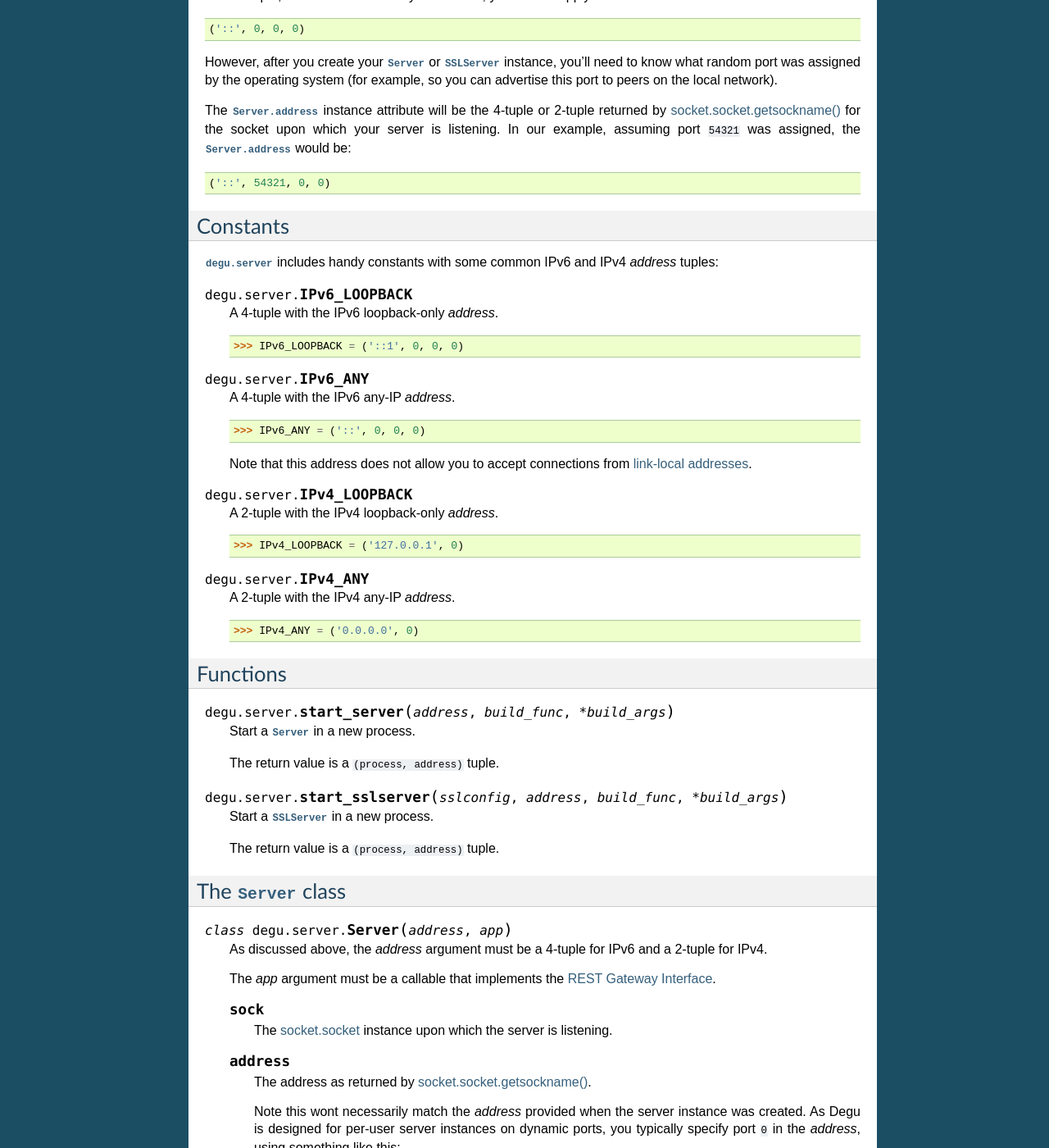
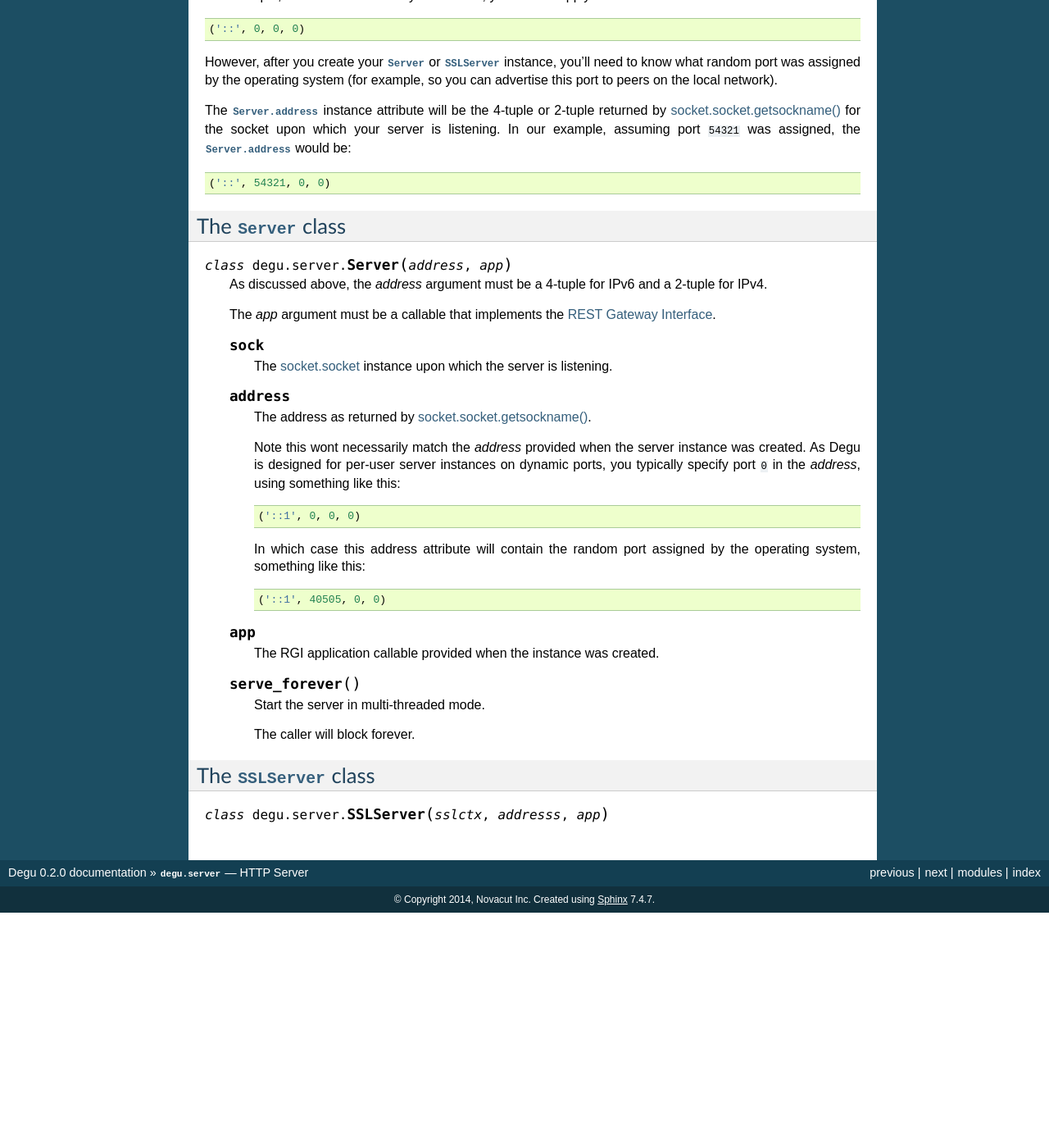
Before and after one commit to json420/degu, a Sphinx documentation site: the page built from doc/degu.server.rst, in a window 1280 px wide and 1400 px high, scrolled down 1180 px. Shown: the whole window at 82% size. Built offline with Sphinx 7.4.7, drawn with Linux system fonts in a browser that asks for light colours; after the commit the page ends 2293 px from its top, so only the background shows below that; some of the changed text lies outside the part shown.

Commit message:
Update docs to reflect that start_server(), start_sslserver(), and IP constants moved from degu.server to degu

```diff
--- a/doc/degu.server.rst
+++ b/doc/degu.server.rst
@@ -25,9 +25,9 @@ And then start the server by calling :meth:`Server.serve_forever()`.
 However, note that :meth:`Server.serve_forever()` will block the calling thread
 forever.  When embedding Degu in desktop and mobile applications, it's best to
 run your server in its own `multiprocessing.Process`_, which you can easily do
-using the :func:`start_server()` helper function, for example:
+using the :func:`degu.start_server()` helper function, for example:
 
->>> from degu.server import start_server
+>>> from degu import start_server
 >>> (process, address) = start_server(('::1', 0, 0, 0), None, hello_world_app)
 
 You can create a suitable :class:`degu.client.Client` instance with the returned
@@ -85,60 +85,6 @@ the :attr:`Server.address` would be::
     ('::', 54321, 0, 0)
 
 
-Constants
----------
-
-:mod:`degu.server` includes handy constants with some common IPv6 and IPv4
-*address* tuples:
-
-.. data:: IPv6_LOOPBACK
-
-    A 4-tuple with the IPv6 loopback-only *address*.
-
-    >>> IPv6_LOOPBACK = ('::1', 0, 0, 0)
-
-
-.. data:: IPv6_ANY
-
-    A 4-tuple with the IPv6 any-IP *address*.
-
-    >>> IPv6_ANY = ('::', 0, 0, 0)
-
-    Note that this address does not allow you to accept connections from
-    `link-local addresses`_.
-
-
-.. data:: IPv4_LOOPBACK
-
-    A 2-tuple with the IPv4 loopback-only *address*.
-
-    >>> IPv4_LOOPBACK = ('127.0.0.1', 0)
-
-
-.. data:: IPv4_ANY
-
-    A 2-tuple with the IPv4 any-IP *address*.
-
-    >>> IPv4_ANY = ('0.0.0.0', 0)
-
-
-Functions
----------
-
-.. function:: start_server(address, build_func, *build_args)
-
-    Start a :class:`Server` in a new process.
-
-    The return value is a ``(process, address)`` tuple.
-
-
-.. function:: start_sslserver(sslconfig, address, build_func, *build_args)
-
-    Start a :class:`SSLServer` in a new process.
-
-    The return value is a ``(process, address)`` tuple.
-
-
 The :class:`Server` class
 -------------------------
 
--- a/doc/index.rst
+++ b/doc/index.rst
@@ -38,6 +38,7 @@ Contents:
 
     install
     bugs
+    degu
     degu.server
     degu.client
     rgi
```
Also changed, not shown: doc/degu.rst (added, +61 -0 lines).
